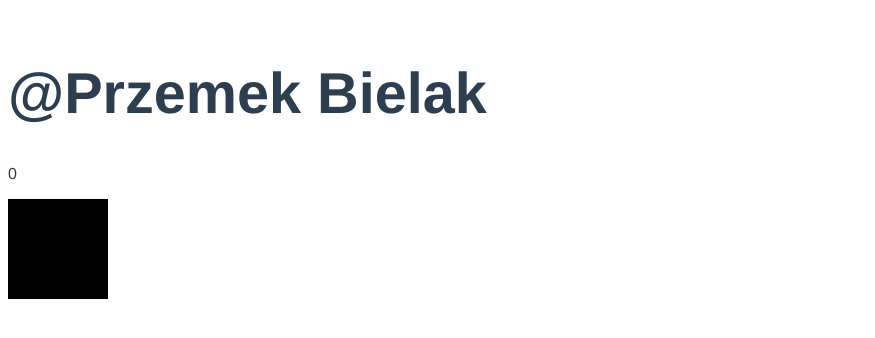
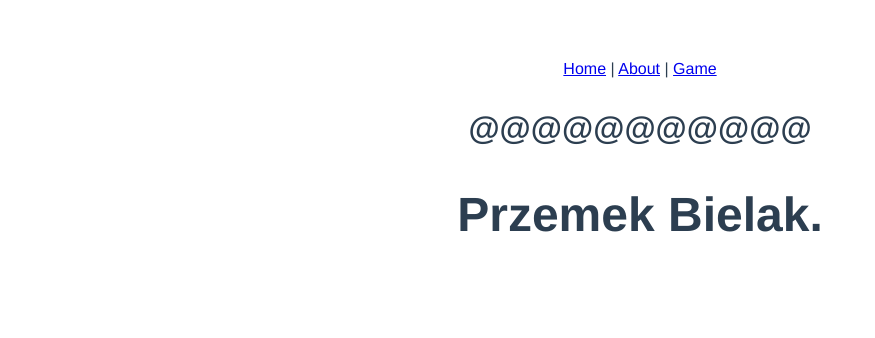
Before and after one commit to przemekBielak/bielak.me, a Vue app: page /about in a window 1280 px wide. Shown: the top 338 px of the page, without its empty margins (0-875 px from the left). Built offline with nearby package versions, Linux system fonts and the light colour scheme.

Commit message:
added vue router

```diff
--- a/package.json
+++ b/package.json
@@ -8,7 +8,8 @@
     "lint": "vue-cli-service lint"
   },
   "dependencies": {
-    "vue": "^2.6.6"
+    "vue": "^2.6.6",
+    "vue-router": "^3.0.2"
   },
   "devDependencies": {
     "@vue/cli-plugin-babel": "^3.4.0",
--- a/src/App.vue
+++ b/src/App.vue
@@ -1,55 +1,23 @@
 <template>
   <div id="app">
-    <h1 class=title>{{name}}</h1>
-    <p>{{clicks}}</p>
-    <div class=square v-on:click="clicker($event)"></div>
+    <div id="nav">
+      <router-link to="/">Home</router-link> |
+      <router-link to="/about">About</router-link> |
+      <router-link to="/game">Game</router-link>
+    </div>
+    <router-view/>
   </div>
 </template>
-
-<script>
-// import About from './components/About.vue'
-
-
-
-export default {
-  name: 'app',
-  data() {
-    return {
-      name: "@Przemek Bielak",
-      clicks: 0,
-    }
-  },
-  components: {
-    // About
-  },
-  methods: {
-    clicker: function(event) {
-      console.log(event);
-      this.clicks++;
-    }
-  }
-}
-</script>
 
 <style>
 #app {
   font-family: 'Avenir', Helvetica, Arial, sans-serif;
   -webkit-font-smoothing: antialiased;
   -moz-osx-font-smoothing: grayscale;
-  /* text-align: center; */
+  text-align: center;
   color: #2c3e50;
   margin-top: 60px;
   /* font-size: 62.5%; */
 }
 
-.title {
-  font-size: 3.6rem;
-}
-
-.square {
-  width: 100px;
-  height: 100px;
-  background-color: black;
-}
-
 </style>
--- a/src/main.js
+++ b/src/main.js
@@ -1,8 +1,10 @@
 import Vue from 'vue'
 import App from './App.vue'
+import router from './router'
 
 Vue.config.productionTip = false
 
 new Vue({
-  render: h => h(App),
+  router,
+  render: h => h(App)
 }).$mount('#app')
--- /dev/null
+++ b/src/router.js
@@ -0,0 +1,31 @@
+import Vue from 'vue'
+import Router from 'vue-router'
+import Home from './views/Home.vue'
+import Game from './views/Game.vue'
+
+Vue.use(Router)
+
+export default new Router({
+  mode: 'history',
+  base: process.env.BASE_URL,
+  routes: [
+    {
+      path: '/',
+      name: 'home',
+      component: Home
+    },
+    {
+      path: '/about',
+      name: 'about',
+      // route level code-splitting
+      // this generates a separate chunk (about.[hash].js) for this route
+      // which is lazy-loaded when the route is visited.
+      component: () => import(/* webpackChunkName: "about" */ './views/About.vue')
+    },
+    {
+      path: '/game',
+      name: 'game',
+      component: Game
+    }
+  ]
+})
--- a/src/components/About.vue
+++ b/src/views/About.vue
@@ -1,8 +1,7 @@
 <template>
   <div class="hello">
     <h3 class=separator>@@@@@@@@@@@</h3>
-    <h2 class=header>Hello.</h2>
-    <p class=text>I am a software developer.</p>
+    <h2 class=header>Przemek Bielak.</h2>
   </div>
 </template>
 
@@ -15,10 +14,10 @@ export default {
 <!-- Add "scoped" attribute to limit CSS to this component only -->
 <style scoped>
 .separator {
-  font-size: 1rem;
+  font-size: 2rem;
 }
 
 .header {
-  font-size: 1.6rem;
+  font-size: 3rem;
 }
 </style>
--- /dev/null
+++ b/src/views/Game.vue
@@ -0,0 +1,17 @@
+<template>
+    <div>
+        <h1 class="Title">Game</h1>
+    </div>
+</template>
+
+<script>
+export default {
+    name: 'Game',
+}
+</script>
+
+<style>
+.Title {
+    font-size: 4rem;
+}
+</style>
--- /dev/null
+++ b/src/views/Home.vue
@@ -0,0 +1,18 @@
+<template>
+  <div class="home">
+    <img alt="Vue logo" src="../assets/logo.png">
+    <HelloWorld msg="Welcome to Your Vue.js App"/>
+  </div>
+</template>
+
+<script>
+// @ is an alias to /src
+import HelloWorld from '@/components/HelloWorld.vue'
+
+export default {
+  name: 'home',
+  components: {
+    HelloWorld
+  }
+}
+</script>
```
Also changed, not shown: 1 other file (tests, documents, lock files or other folders).
